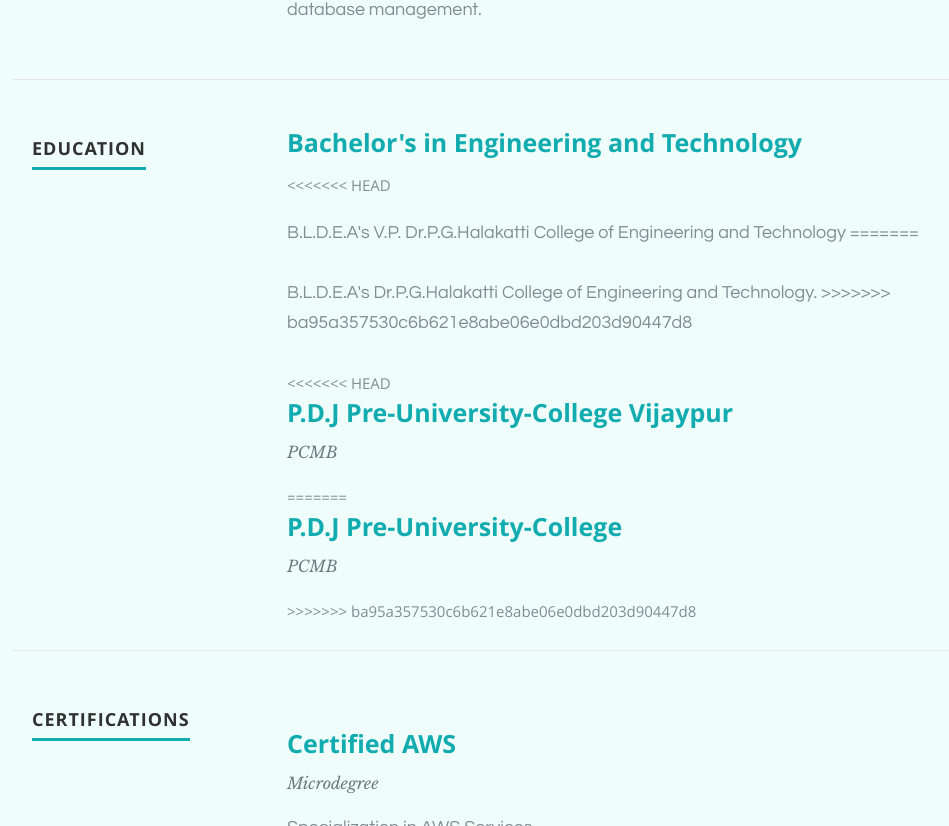
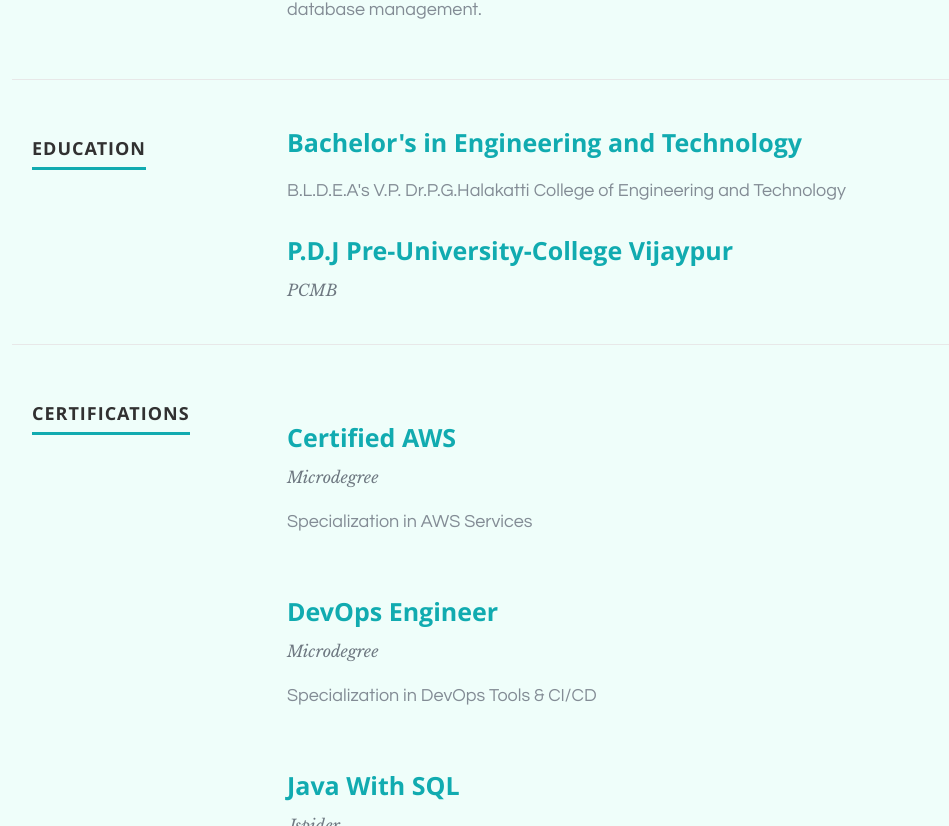
Before and after one commit to AnandPattanashetti/Anand-PP, a plain HTML site: page index.html in a window 1280 px wide. Shown: the part 2859-3685 px from the top of the page, without its empty margins (118-1067 px from the left). Drawn offline with nearby package versions, Linux system fonts and the light colour scheme.

Commit message:
changes in html

```diff
--- a/index.html
+++ b/index.html
@@ -128,7 +128,7 @@
             ----------------------------------------------- -->
           <div class="row work">
             <div class="three columns header-col">
-              <h1><span>Work</span></h1>
+              <h1><span>Work experience</span></h1>
             </div>
             <div class="nine columns main-col">
               <div class="row item">
@@ -181,28 +181,22 @@
               <div class="row item">
                 <div class="twelve columns">
                   <h3>Bachelor's in Engineering and Technology</h3>
-<<<<<<< HEAD
+
                   <p class="info"></p>
                   <p>
                     B.L.D.E.A's V.P. Dr.P.G.Halakatti College of Engineering and Technology
-=======
+
 <!--                   <p class="info">Mechanical Engineering (June 2017 - June 2022)</p> -->
-                  <p>
-                B.L.D.E.A's Dr.P.G.Halakatti College of Engineering and Technology.
->>>>>>> ba95a357530c6b621e8abe06e0dbd203d90447d8
-                  </p>
+
                 </div>
               </div>
               <!-- item end -->
               <div class="row item">
                 <div class="twelve columns">
-<<<<<<< HEAD
+
                   <h3>P.D.J Pre-University-College Vijaypur</h3>
                   <p class="info">PCMB</em></p>
-=======
-                  <h3>P.D.J Pre-University-College</h3>
-                  <p class="info">PCMB </em></p>
->>>>>>> ba95a357530c6b621e8abe06e0dbd203d90447d8
+
                 </div>
               </div>
               <!-- item end -->
```
